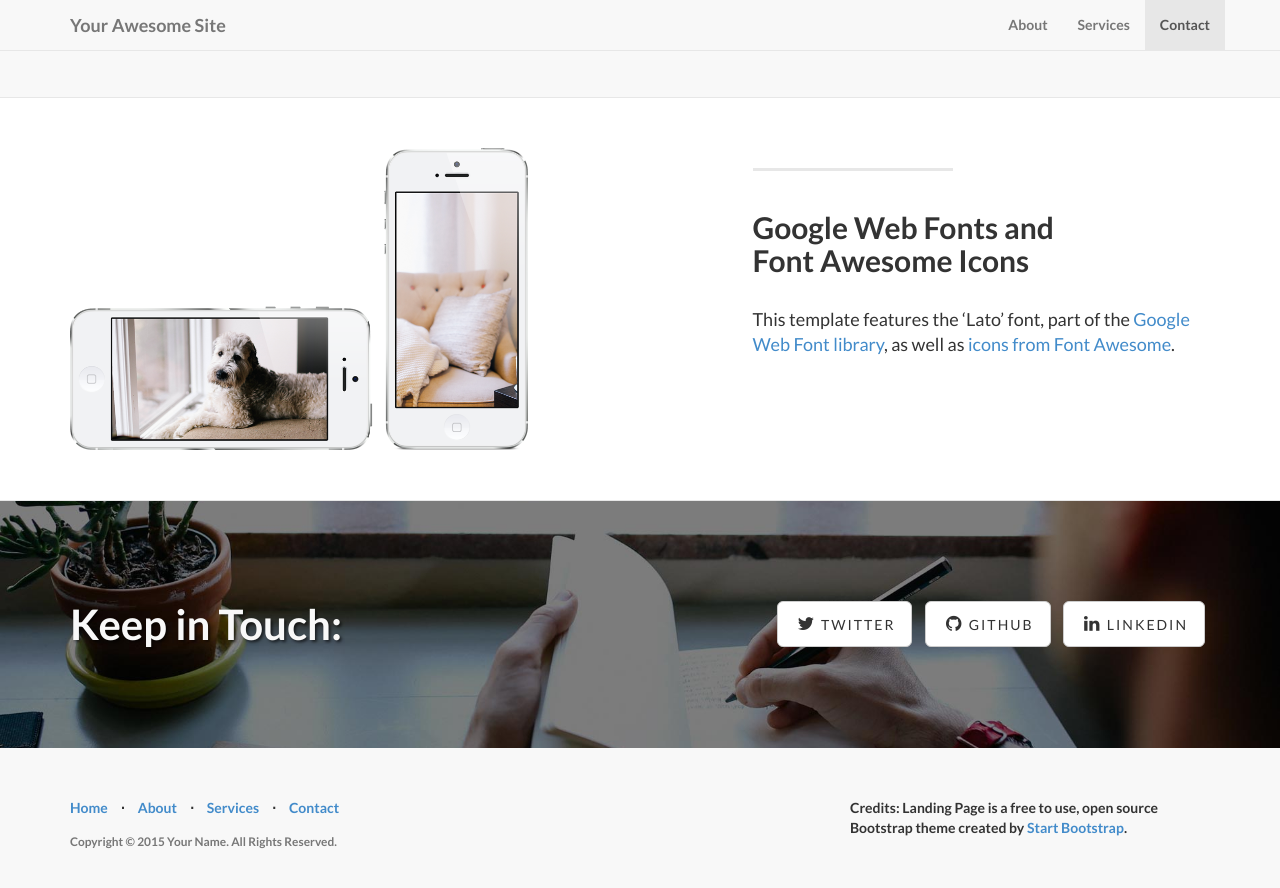
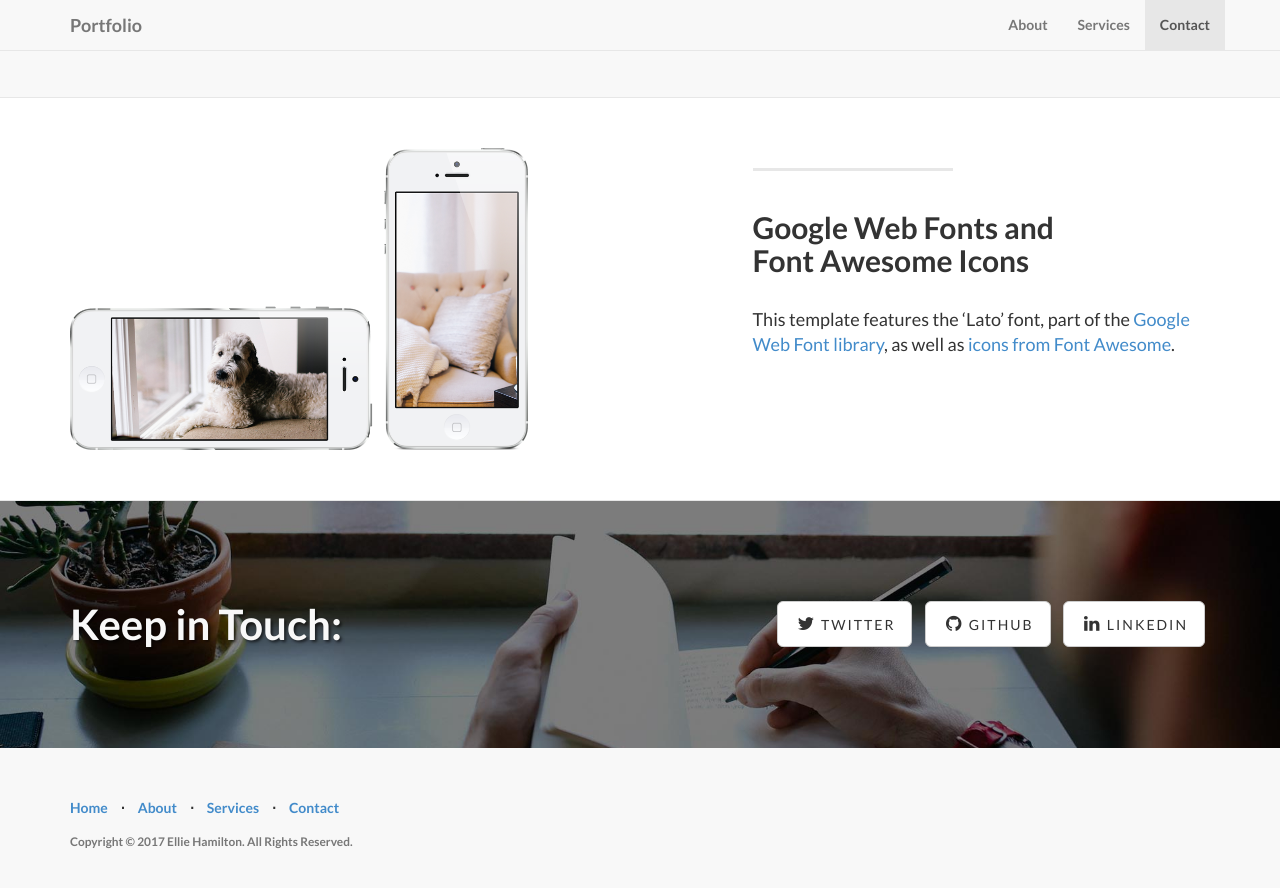
Before and after one commit to elliehamilton3/old-elliehamilton3.github.io, a Jekyll site: the page built from index.html, in a window 1280 px wide and 900 px high, scrolled down 1902 px. Shown: the top 888 px of the window. Built offline with Jekyll 4.4.1, drawn with Linux system fonts in a browser that asks for light colours; nearby versions of some CDN libraries; library files that are not in the unit come from our copies; some of the changed text lies outside the part shown.

Commit message:
update name etc

```diff
--- a/_config.yml
+++ b/_config.yml
@@ -2,16 +2,15 @@
 #      Main Configs       #
 # ----------------------- #
 
-url: http://yoursite.com
-title: Your Awesome Site
-email: your-email@domain.com
-author: Your Name
+url: http://elliehamilton3.github.io
+title: Portfolio
+email: eleanorhamilton77@gmail.com
+author: Ellie Hamilton
 description: > # "Write an awesome description for your new site here.
   You can edit this line in _config.yml. It will appear in your document
   head meta (for Google search results) and in your feed.xml site
   description.
-copyright: 'Copyright &copy; 2015 Your Name. All Rights Reserved.'
-credits: 'Credits: Landing Page is a free to use, open source Bootstrap theme created by <a href="http://startbootstrap.com/">Start Bootstrap</a>.'
+copyright: 'Copyright &copy; 2017 Ellie Hamilton. All Rights Reserved.'
 
 # ----------------------- #
 #    Jekyll & Plugins     #
@@ -27,8 +26,8 @@ permalink: pretty
 
 social:
   - title: twitter
-    url: https://twitter.com/SBootstrap
+    url: https://twitter.com/3llieHamilton
   - title: github
-    url: https://github.com/IronSummitMedia/startbootstrap
+    url: https://github.com/elliehamilton3
   - title: linkedin
-    url:
+    url: https://www.linkedin.com/in/3lliehamilton/
--- a/_includes/about.html
+++ b/_includes/about.html
@@ -3,7 +3,7 @@
         <div class="row">
             <div class="col-lg-8 col-lg-offset-2">
               <br/><br/>
-              <h2>About Landing-Page</h2>
+              <h2>About Me</h2>
               <br/>
                 <p>Landing-Page is a free Bootstrap 3 theme created by Start Bootstrap. It can be yours right now, simply download the template on <a href="http://startbootstrap.com/template-overviews/landing-page/">the preview page</a>. The theme is open source, and you can use it for any purpose, personal or commercial.</p>
                 <p>The Jekyll version is brought to you by <a href="https://github.com/swcool">Shane Weng</a></p>
--- a/_includes/footer.html
+++ b/_includes/footer.html
@@ -22,9 +22,6 @@
                 </ul>
                 <p class="copyright text-muted small">{{ site.copyright }}</p>
             </div>
-            <div class="col-md-4">
-                {{ site.credits }}
-            </div>
         </div>
     </div>
 </footer>
--- a/index.html
+++ b/index.html
@@ -1,5 +1,5 @@
 ---
 layout: default
-title: Landing Page
-subTitle: A Template by Start Bootstrap
+title: Ellie Hamilton
+subTitle: Portfolio
 ---
```
